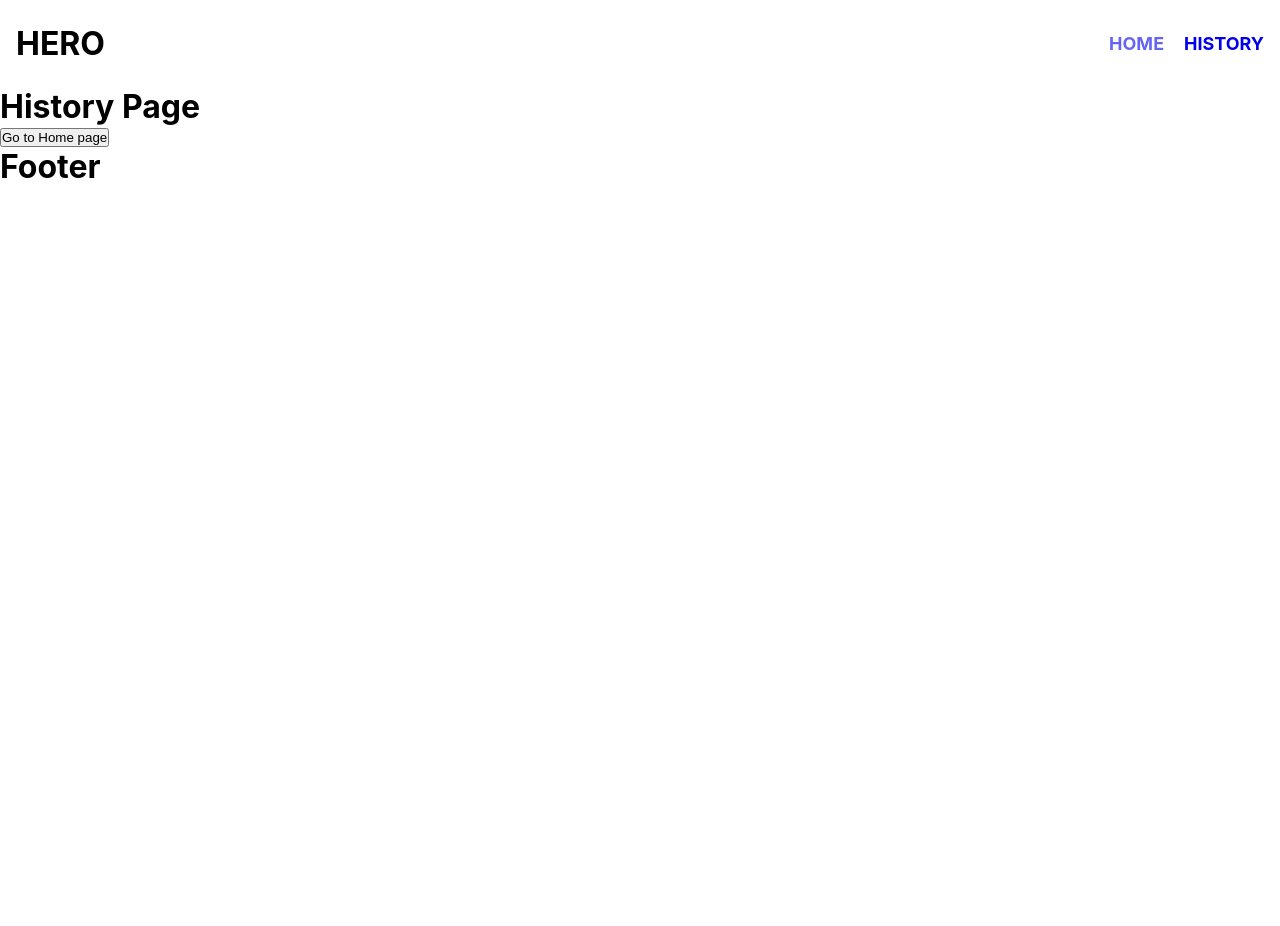
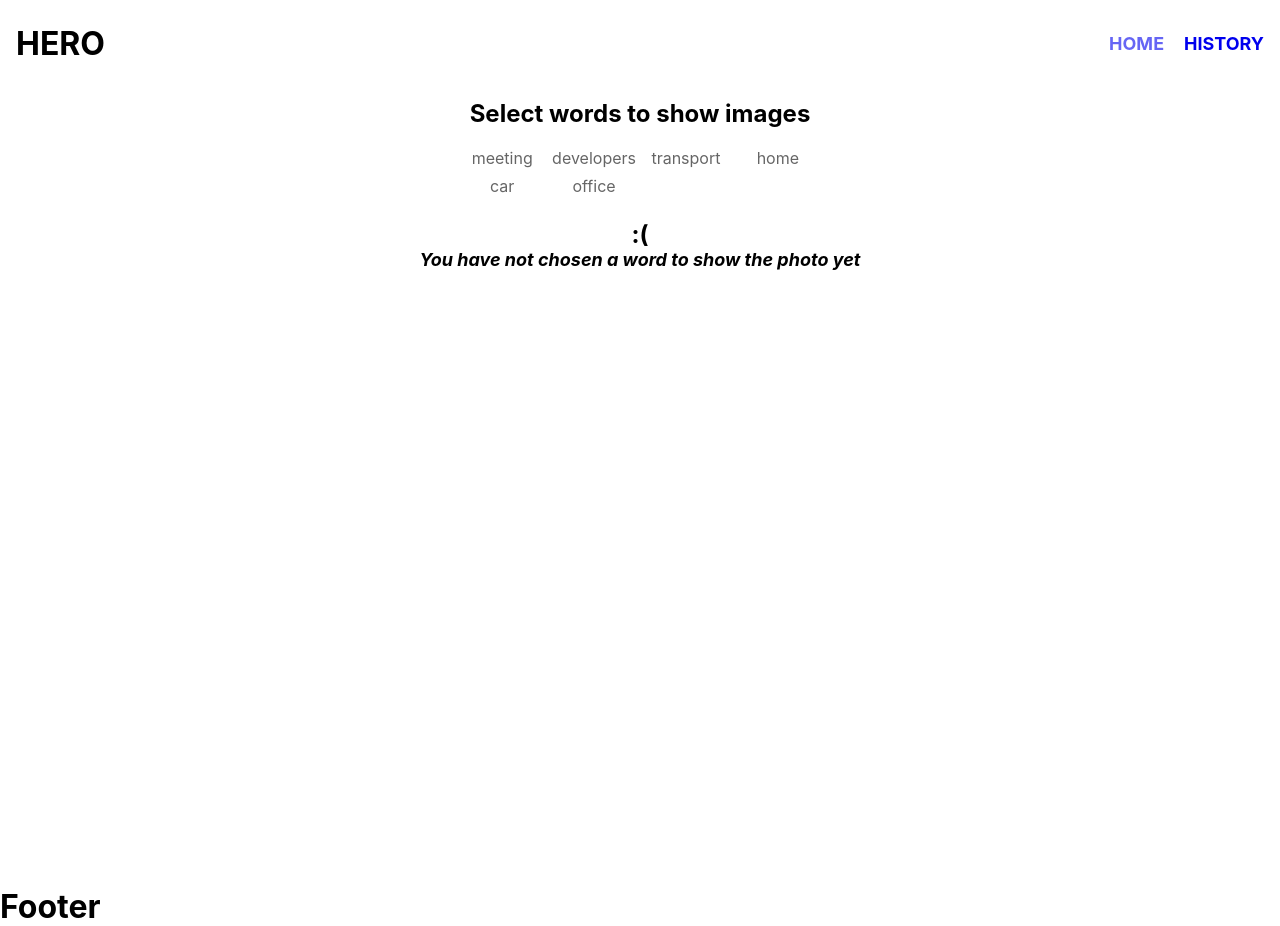
Before and after one commit to Chubina7/photo_gallery_app, a React (Create React App) app: page /history in a window 1280 px wide. Before the commit the page ends 800 px from the top, so only its background shows below. Built offline with nearby package versions, Linux system fonts and the light colour scheme.

Commit message:
add history page design; separated design components

```diff
--- /dev/null
+++ b/src/components/historyMessage/HistoryMessage.module.css
@@ -0,0 +1,4 @@
+.message {
+  font-size: 18px;
+  font-style: italic;
+}
--- /dev/null
+++ b/src/components/historyMessage/HistoryMessage.tsx
@@ -0,0 +1,15 @@
+import React from "react";
+import styles from "./HistoryMessage.module.css";
+
+const HistoryMessage = () => {
+  return (
+    <>
+      <h1>:(</h1>
+      <h1 className={styles.message}>
+        You have not chosen a word to show the photo yet
+      </h1>
+    </>
+  );
+};
+
+export default HistoryMessage;
--- a/src/components/imagesGridCont/ImagesGridCont.module.css
+++ b/src/components/imagesGridCont/ImagesGridCont.module.css
@@ -1,4 +1,3 @@
-/* Grid */
 .wrapper {
   width: 100%;
   display: grid;
--- a/src/components/imagesGridCont/ImagesGridCont.tsx
+++ b/src/components/imagesGridCont/ImagesGridCont.tsx
@@ -5,7 +5,7 @@ import ImgComp from "../../components/imgComp/ImgComp";
 const ImagesGridCont = () => {
   // The component should be able to show any data. we just need array of images
   return (
-    <div className={styles.wrapper}>
+    <section className={styles.wrapper}>
       {/* Here goes logic to map the resource, which we got from props */}
       <ImgComp />
       <ImgComp />
@@ -14,7 +14,7 @@ const ImagesGridCont = () => {
       <ImgComp />
       <ImgComp />
       <ImgComp />
-    </div>
+    </section>
   );
 };
 
--- a/src/components/imgComp/ImgComp.module.css
+++ b/src/components/imgComp/ImgComp.module.css
@@ -1,4 +1,5 @@
 .image {
   width: 100%;
   border-radius: 4px;
+  user-select: none;
 }
--- /dev/null
+++ b/src/components/wordsGrid/WordsGrid.module.css
@@ -0,0 +1,34 @@
+.wordsGrid {
+  display: grid;
+  grid-template-columns: repeat(4, 1fr);
+  gap: 8px;
+}
+
+.word {
+  text-wrap: nowrap;
+  opacity: 60%;
+  text-align: center;
+  user-select: none;
+}
+.word:hover {
+  opacity: 100%;
+  scale: 1.1;
+  cursor: pointer;
+}
+
+/* Media querries */
+@media screen and (min-width: 420px) {
+  .wordsGrid {
+    /* grid-template-columns: repeat(2, 1fr); */
+  }
+}
+@media screen and (min-width: 768px) {
+  .wordsGrid {
+    /* grid-template-columns: repeat(3, 1fr); */
+  }
+}
+@media screen and (min-width: 1024px) {
+  .wordsGrid {
+    /* grid-template-columns: repeat(4, 1fr); */
+  }
+}
--- /dev/null
+++ b/src/components/wordsGrid/WordsGrid.tsx
@@ -0,0 +1,28 @@
+import React from "react";
+import styles from "./WordsGrid.module.css";
+
+const DUMMY_WORDS = [
+  "meeting",
+  "developers",
+  "transport",
+  "home",
+  "car",
+  "office",
+];
+
+const WordsGrid = () => {
+  return (
+    <div className={styles.wordsGrid}>
+      {/* Should map array of words, which comes from props */}
+      {DUMMY_WORDS.map((word, index) => {
+        return (
+          <p key={index} className={styles.word}>
+            {word}
+          </p>
+        );
+      })}
+    </div>
+  );
+};
+
+export default WordsGrid;
--- a/src/pages/historyPage/History.module.css
+++ b/src/pages/historyPage/History.module.css
@@ -0,0 +1,35 @@
+.main {
+  width: 100%;
+  min-height: 100vh;
+}
+.wrapper {
+  width: 100%;
+  margin: 0 auto;
+  max-width: var(--max-w);
+  padding: 12px 16px;
+  display: flex;
+  justify-content: center;
+  align-items: center;
+  flex-direction: column;
+  gap: 24px;
+}
+
+/* Words */
+.wordsGridWrapper {
+  width: 100%;
+  display: flex;
+  justify-content: center;
+  align-items: center;
+  flex-direction: column;
+  gap: 20px;
+  padding: 0 16px;
+}
+
+/* Content */
+.content {
+  width: 100%;
+  display: flex;
+  justify-content: center;
+  align-items: center;
+  flex-direction: column;
+}
--- a/src/pages/historyPage/History.tsx
+++ b/src/pages/historyPage/History.tsx
@@ -1,14 +1,24 @@
 import React from "react";
-import { NavLink } from "react-router-dom";
 import styles from "./History.module.css";
+import ImagesGridCont from "../../components/imagesGridCont/ImagesGridCont";
+import WordsGrid from "../../components/wordsGrid/WordsGrid";
+import HistoryMessage from "../../components/historyMessage/HistoryMessage";
 
 function History() {
+  const value = false;
+
   return (
-    <main>
-      <h1>History Page</h1>
-      <NavLink to={"/"}>
-        <button>Go to Home page</button>
-      </NavLink>
+    <main className={styles.main}>
+      <section className={styles.wrapper}>
+        <div className={styles.wordsGridWrapper}>
+          <h1>Select words to show images</h1>
+          <WordsGrid /> {/* should pass the active words */}
+        </div>
+        <div className={styles.content}>
+          {/* If any word is selected, show the result; if not, show the message */}
+          {value ? <ImagesGridCont /> : <HistoryMessage />}
+        </div>
+      </section>
     </main>
   );
 }
--- a/src/pages/homePage/Home.module.css
+++ b/src/pages/homePage/Home.module.css
@@ -1,5 +1,6 @@
 .main {
   width: 100%;
+  min-height: 100vh;
 }
 .wrapper {
   width: 100%;
--- a/src/pages/homePage/Home.tsx
+++ b/src/pages/homePage/Home.tsx
@@ -6,10 +6,10 @@ import ImagesGridCont from "../../components/imagesGridCont/ImagesGridCont";
 function Home() {
   return (
     <main className={styles.main}>
-      <div className={styles.wrapper}>
+      <section className={styles.wrapper}>
         <SearchBtn placeholder="ძებნა" /> {/* should pass querry to search */}
         <ImagesGridCont /> {/* should pass data attribute */}
-      </div>
+      </section>
     </main>
   );
 }
```
